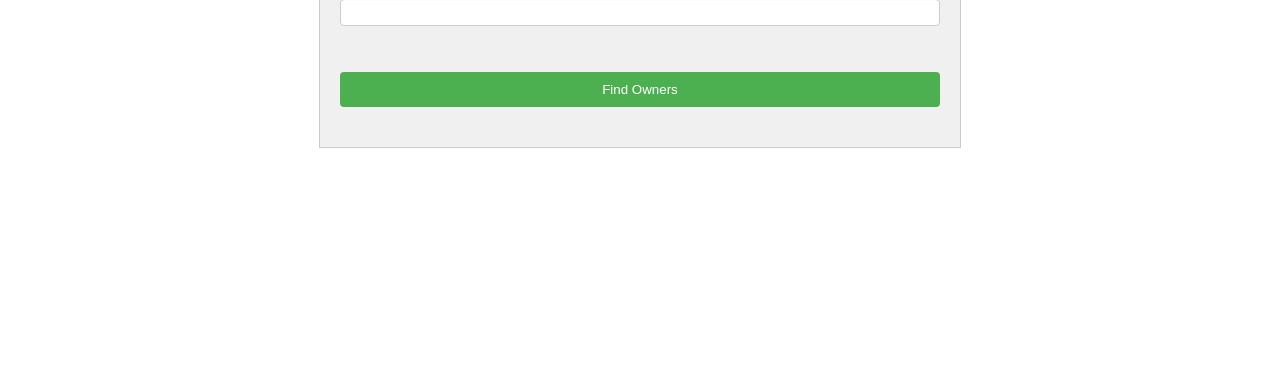
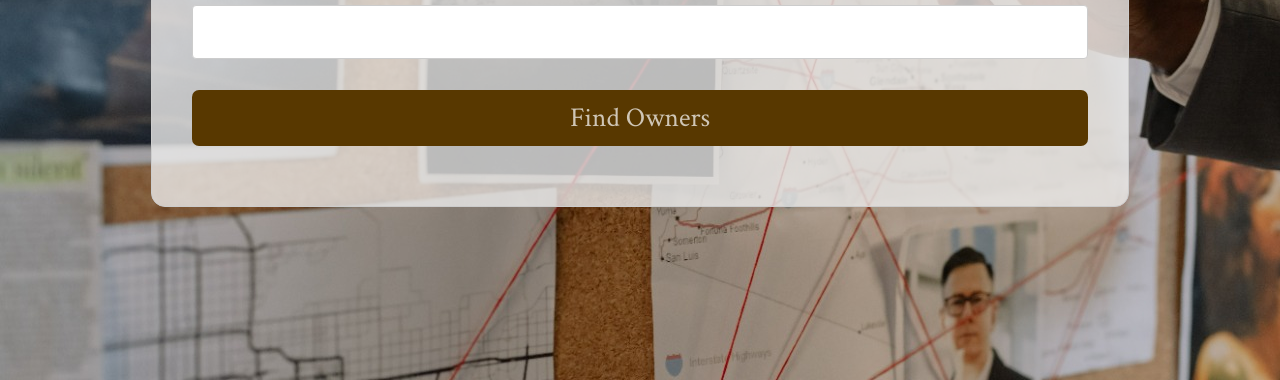
Before and after one commit to Sreenivasan2002/RTO-Website-221-Baker-Street, a plain HTML site: page index.html in a window 1280 px wide. Shown: the part 420-800 px from the top of the page. Drawn offline with Linux system fonts and the light colour scheme.

Commit message:
add: css

```diff
--- a/index.html
+++ b/index.html
@@ -2,20 +2,23 @@
 <html>
   <head>
     <title>RTO Website</title>
-    <link rel="stylesheet" type="text/css" href="style.css">
-
+    <link rel="stylesheet" type="text/css" href="style.css" />
+    <link rel="preconnect" href="https://fonts.googleapis.com" />
+    <link rel="preconnect" href="https://fonts.gstatic.com" crossorigin />
+    <link
+      href="https://fonts.googleapis.com/css2?family=Crimson+Text&family=EB+Garamond:ital@1&display=swap"
+      rel="stylesheet"
+    />
   </head>
   <body>
     <div class="container">
       <h1>RTO Website</h1>
       <form>
         <label for="car">Enter Car registration number:</label>
-        <p>Format : XX-11XX-1234</p><br>
-        <input type="text" id="car" name="car">
-        <br><br>
-        <!-- <label for="car2">Enter car 2 registration number:</label>
-        <input type="text" id="car2" name="car2">
-        <br><br> -->
+        <p>Format : XX-11XX-1234</p>
+        <br />
+        <input type="text" id="car" name="car" />
+        <br />
         <button type="button" onclick="findOwners()">Find Owners</button>
       </form>
       <div id="result"></div>
--- a/style.css
+++ b/style.css
@@ -1,26 +1,33 @@
+*{
+  margin: 0;
+  padding: 0;
+}
+
 body{
-  display:flexbox;
+  display:flex;
   justify-content: center;
   align-items: center;
-
-
+  background-image: url(./detective.jpg);
+  font-family: 'Crimson Text', serif;
+  height: 100vh;
 }
 .container {
-    width: 600px;
+    width: 70vw;
     margin: 0 auto;
-    padding: 20px;
-    background-color: #f0f0f0;
+    padding: 40px;
+    background-color: #f0f0f0c6;
     border: 1px solid #ccc;
-    position: fixed;
-    top: 50%;
-    left: 50%;
-    transform: translate(-50%, -50%);
+    border-radius: 14px;
   }
 
   h1 {
     text-align: center;
+    font-size: 3.5rem;
+    margin-bottom: 1rem;
   }
-
+  p{
+    font-size: 2rem;
+  }
   form {
     display: flex;
     flex-direction: column;
@@ -28,22 +35,27 @@ body{
 
   label {
     font-weight: bold;
+    font-size: 2rem;
+    margin-bottom: 1.2rem;
   }
 
   input {
-    padding: 5px;
+    padding: 10px;
     margin-bottom: 10px;
     border: 1px solid #ccc;
     border-radius: 4px;
+    font-size: 1.7rem;
   }
 
   button {
     padding: 10px 20px;
-    background-color: #4CAF50;
-    color: #fff;
+    background-color: #583800;
+    color: #ffffffb6;
     border: none;
-    border-radius: 4px;
+    border-radius: 7px;
     cursor: pointer;
+    font-size: 1.7rem;
+    font-family: 'Crimson Text', serif;
   }
 
   button:hover {
```
Also changed, not shown: detective.jpg (added).
